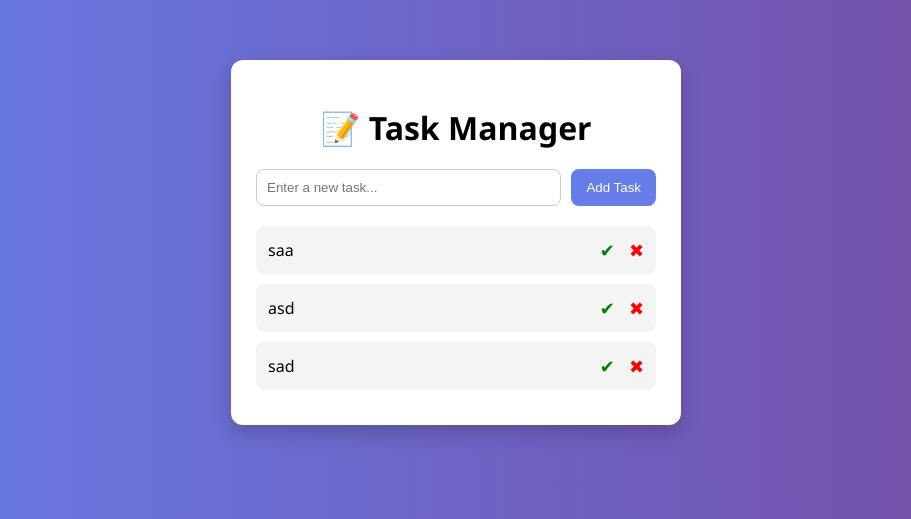
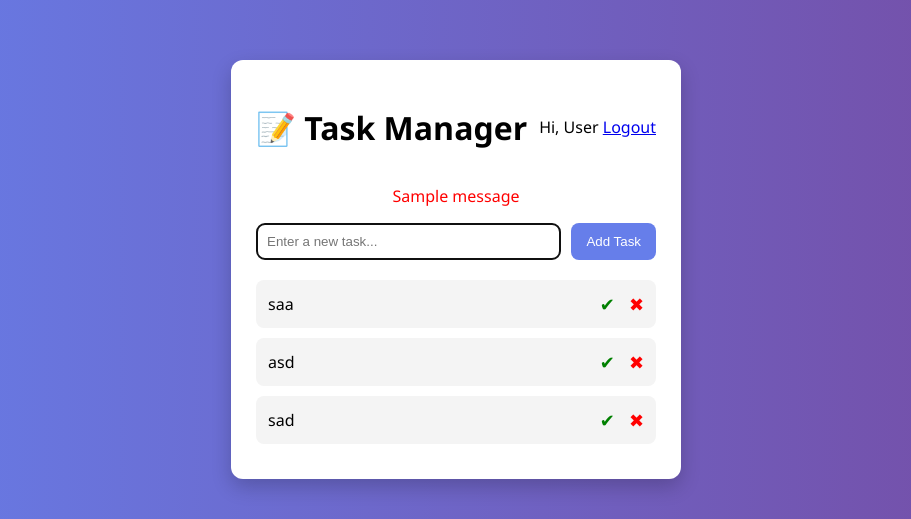
Before and after one commit to HareeshGT/TaskManager, a Flask app: page / in a window 1280 px wide. Shown: the top 519 px of the page, without its empty margins (184-1095 px from the left). Run offline with Flask 3, Linux system fonts and the light colour scheme; a user stored in the database is signed in; data comes from the database, SQL or seed files in the repository; one stand-in notice (Sample message) is shown.

Commit message:
added logout btn

```diff
--- a/templates/index.html
+++ b/templates/index.html
@@ -7,14 +7,40 @@
 <body>
 
 <div class="container">
-    <h1>📝 Task Manager</h1>
 
+    <!-- 🔝 Top Bar -->
+    <div class="topbar">
+        <h1>📝 Task Manager</h1>
+        <div>
+            <span>Hi, {{ session.get('username', 'User') }}</span>
+            <a href="/logout">Logout</a>
+        </div>
+    </div>
+
+    <!-- 💬 Flash Messages -->
+    {% with messages = get_flashed_messages() %}
+      {% if messages %}
+        <div style="color:red; text-align:center;">
+          {% for msg in messages %}
+            <p>{{ msg }}</p>
+          {% endfor %}
+        </div>
+      {% endif %}
+    {% endwith %}
+
+    <!-- ➕ Add Task -->
     <form action="/add" method="POST" class="task-form">
-        <input type="text" name="content" placeholder="Enter a new task..." required>
+        <input type="text" name="content" placeholder="Enter a new task..." required autofocus>
         <button type="submit">Add Task</button>
     </form>
 
+    <!-- 📋 Task List -->
     <div class="task-list">
+
+        {% if tasks|length == 0 %}
+            <p style="text-align:center; color:gray;">No tasks yet. Add one 🚀</p>
+        {% endif %}
+
         {% for task in tasks %}
             <div class="task-card {% if task[2] == 1 %}completed{% endif %}">
 
@@ -29,6 +55,7 @@
 
             </div>
         {% endfor %}
+
     </div>
 </div>
 
```
